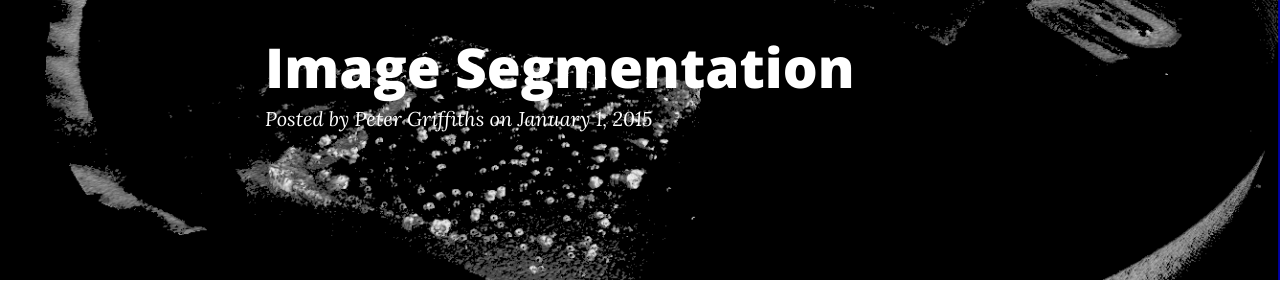
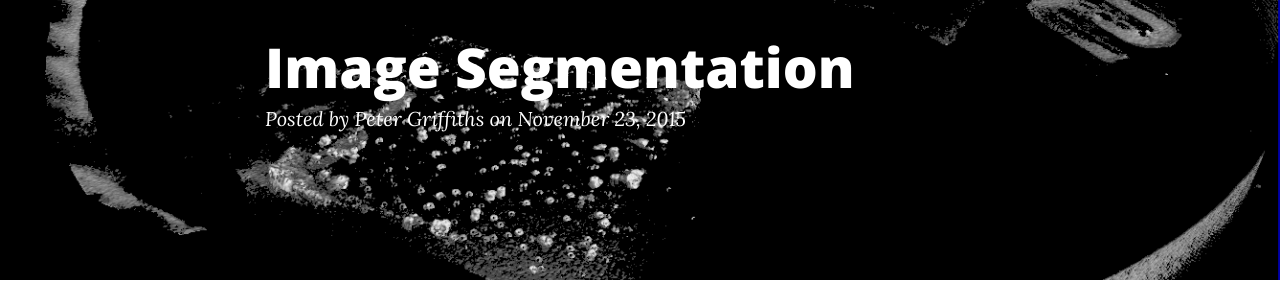
Before and after one commit to Materials-Informatics-Class-Fall2015/MIC-Microparticle-distribution, a Jekyll site: the page built from _posts/2015-11-23-Image Segmentation.md, in a window 1280 px wide and 900 px high. Shown: the part 133-433 px from the top of the window. Built offline with Jekyll 4.4.1, drawn with Linux system fonts in a browser that asks for light colours; nearby versions of some CDN libraries; comment, search, counter and statistics services are not loaded; part of the change alters nothing that is shown.

Commit message:
Published with MATIN Flavored StackEdit

```diff
--- a/_posts/2015-11-23-Image Segmentation.md
+++ b/_posts/2015-11-23-Image Segmentation.md
@@ -1,7 +1,7 @@
 ---
 layout:     	post
 title:      	Image Segmentation
-date:       	2015-01-01 12:00
+date:       	2015-11-23 14:23
 author:     Peter Griffiths
 tags:
 ---
```
